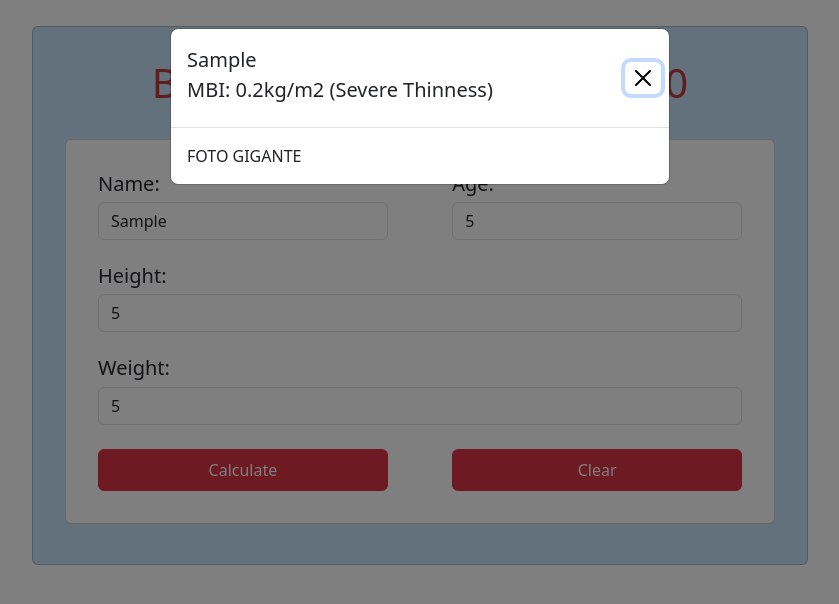
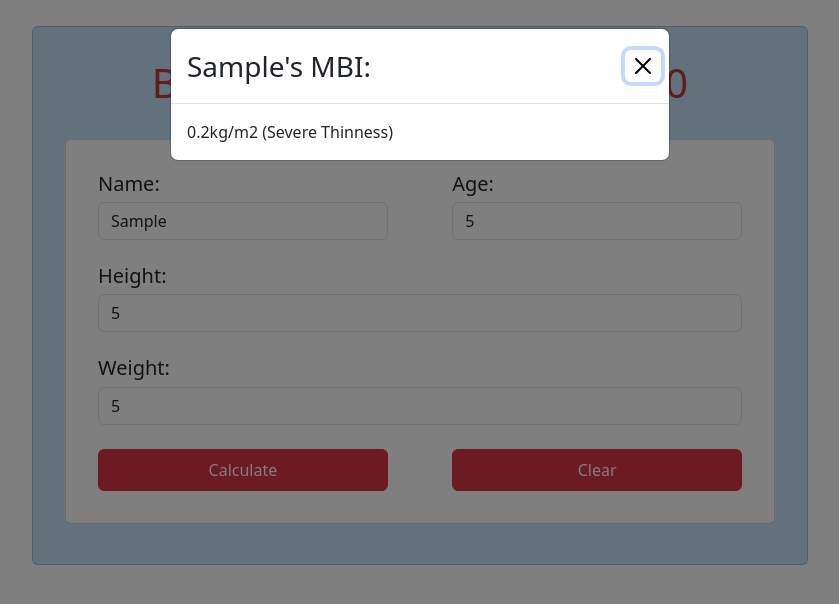
Before and after one commit to AngeloModanez/BMI-Calculator, an Angular app: page / in a window 1280 px wide. Both pictures are taken after typing "Sample", "5", "5", "5" into the empty fields and a click on the button "Calculate". Shown: the top 604 px of the page, without its empty margins (220-1059 px from the left). Built offline with nearby package versions, Linux system fonts and the light colour scheme.

Commit message:
Modal config and function Clean working

```diff
--- a/src/app/bmi/bmi.component.html
+++ b/src/app/bmi/bmi.component.html
@@ -81,7 +81,7 @@
 
   <ng-template #content let-modal>
     <div class="modal-header">
-      <h5 class="modal-title">{{ name }} <br> MBI: {{ bmi }}</h5>
+      <h3 class="modal-title">{{name}}'s MBI:</h3>
       <h4></h4>
       <button
         style="width: 20px;"
@@ -92,7 +92,7 @@
       ></button>
     </div>
     <div class="modal-body">
-      FOTO GIGANTE
+      {{bmi}}
     </div>
   </ng-template>
 </div>
--- a/src/app/bmi/bmi.component.ts
+++ b/src/app/bmi/bmi.component.ts
@@ -27,11 +27,13 @@ export class BmiComponent {
   // }
 
   clean() {
+    this.age = '';
+    this.name = '';
     this.height = '';
     this.weight = '';
   }
 
-  calcBmi(bmi: number, content: TemplateRef<any>) {
+  calcBmi(bmi: number, content: TemplateRef<any>,) {
     this.modalService.open(content, { backdropClass: 'light-blue-backdrop' });
     if (this.name == '' || this.weight == '' || this.height == '')
       this.bmi = 'ERROR: PLEASE FILL THE FORM';
```
